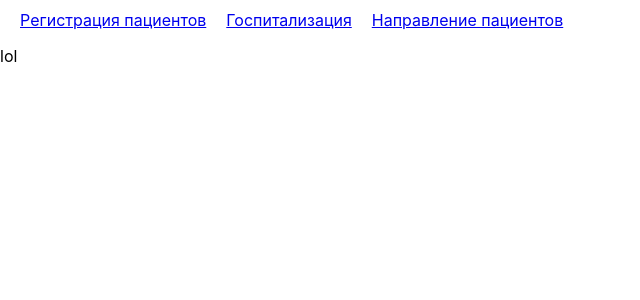
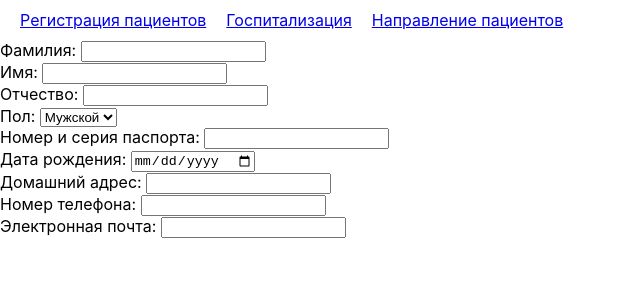
Before and after one commit to morryaland/Hospital, a React (Create React App) app in the folder web/: page /pacient in a window 1280 px wide. Shown: the top 300 px of the page, without its empty margins (0-640 px from the left). Built offline with nearby package versions, Linux system fonts and the light colour scheme.

Commit message:
person form

```diff
--- a/web/public/index.html
+++ b/web/public/index.html
@@ -24,7 +24,7 @@
       work correctly both with client-side routing and a non-root public URL.
       Learn how to configure a non-root public URL by running `npm run build`.
     -->
-    <title>Hospital control web interfase</title>
+    <title>Hospital control interfase</title>
   </head>
   <body>
     <noscript>You need to enable JavaScript to run this app.</noscript>
--- a/web/src/App.js
+++ b/web/src/App.js
@@ -1,6 +1,5 @@
 import { BrowserRouter, Link, Routes, Route } from 'react-router-dom';
 import PacientForm from './PacientForm.js';
-import logo from './logo.svg';
 import './App.css';
 
 function App() {
--- a/web/src/PacientForm.js
+++ b/web/src/PacientForm.js
@@ -1,7 +1,9 @@
+import PersonForm from './PersonForm';
+
 function PacientForm()
 {
   return (
-    <p>lol</p>
+    <PersonForm />
   );
 }
 
--- a/web/src/PersonForm.js
+++ b/web/src/PersonForm.js
@@ -0,0 +1,34 @@
+function PersonForm()
+{
+
+
+  function CreatePerson()
+  {
+
+  }
+  return (<form id='person' onSubmit={CreatePerson}>
+    <label>Фамилия: </label>
+    <input type="text"/><br/>
+    <label>Имя: </label>
+    <input type="text"/><br/>
+    <label>Отчество: </label>
+    <input type="text"/><br/>
+    <label>Пол: </label>
+    <select>
+      <option value="man">Мужской</option>
+      <option value="female">Женский</option>
+    </select><br/>
+    <label>Номер и серия паспорта: </label>
+    <input type="number"/><br/>
+    <label>Дата рождения: </label>
+    <input type="date"/><br/>
+    <label>Домашний адрес: </label>
+    <input type="text"/><br/>
+    <label>Номер телефона: </label>
+    <input type="text"/><br/>
+    <label>Электронная почта: </label>
+    <input type="email"/>
+  </form>)
+}
+
+export default PersonForm;
```
